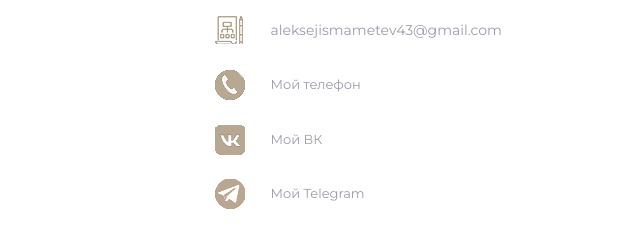
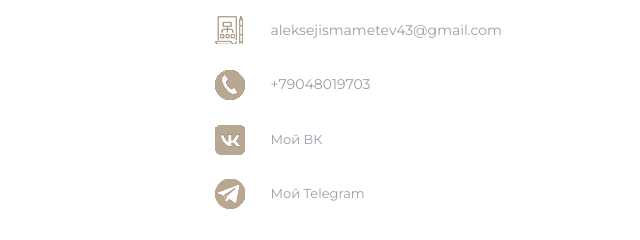
Before and after one commit to Alextechnolgie/rrg, a website: page contact.html in a window 1280 px wide. Shown: the part 385-625 px from the top of the page, 302-942 px from the left. Drawn offline with Linux system fonts and the light colour scheme; some packages are replaced by stand-ins of ours.

Commit message:
Update contact.html

```diff
--- a/contact.html
+++ b/contact.html
@@ -122,7 +122,7 @@
                                                     <img src="assets/img/icons/88.png" alt="info list">
                                                     <div class="content align-items-center">
                                                         <p>
-                                                           <a href="+79048019703" target="_blank">Мой телефон</a>
+                                                           +79048019703
                                                         </p>
                                                     </div>
                                                 </div>
```
